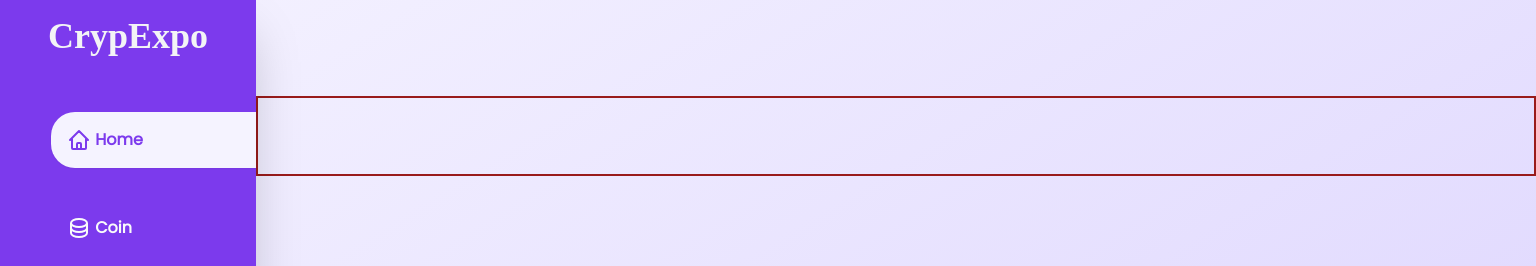
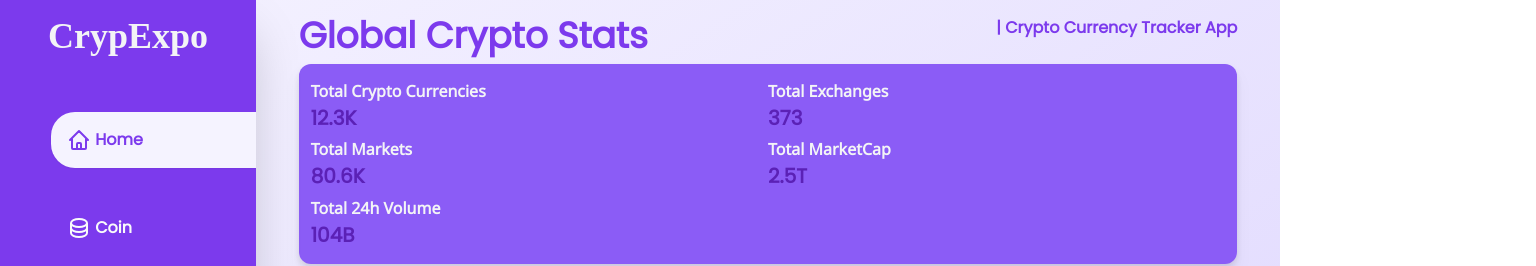
Before and after one commit to alwaz-shahid/frontend-crypto-redux-chart, a Next.js app: page / in a window 1280 px wide. Shown: the top 266 px of the page, 1536 px wide, since content can reach past the window. Built offline with nearby package versions, Linux system fonts and the light colour scheme; no server answers; a web font is replaced by a local one.

Commit message:
final no env

```diff
--- a/components/layout/Layout.jsx
+++ b/components/layout/Layout.jsx
@@ -11,7 +11,7 @@ const Layout = ({ children }) => {
             <section className="h-screen flex lg:flex-row flex-col lg:justify-between">
                 <Navbar />
                 {children}
-                <div className="h-20 mt-24 check min-w-full"></div>
+                <div className="h-20 mt-24 lg:hidden min-w-full"></div>
             </section>
         </section>
     )
```
